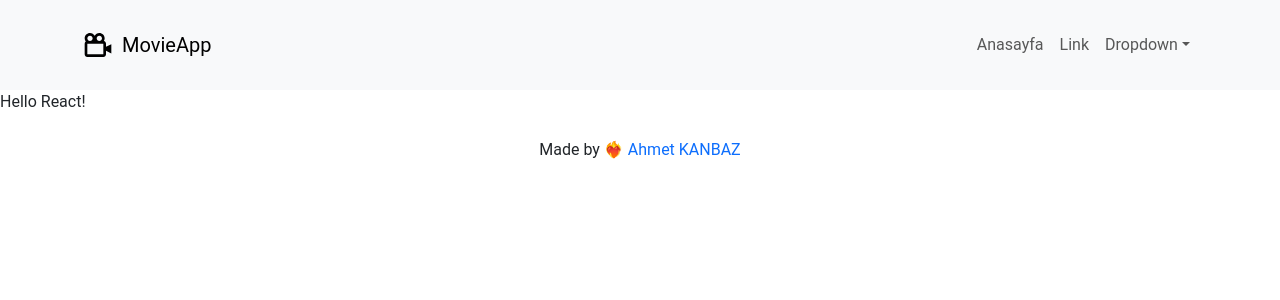
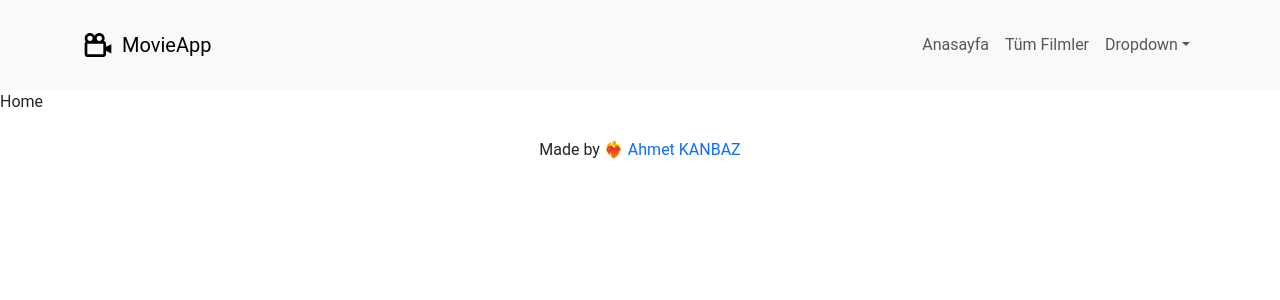
Before and after one commit to ahmetkanbaz/MovieApp, a React (Vite) app in the folder movieapp/: page / in a window 1280 px wide. Shown: the top 300 px of the page. Built offline with nearby package versions, Linux system fonts and the light colour scheme.

Commit message:
MovieApp-Router

```diff
--- a/movieapp/src/App.jsx
+++ b/movieapp/src/App.jsx
@@ -1,13 +1,14 @@
 import { GlobalStyle } from "./GlobalStyle/GlobalStyle";
 import Footer from "./components/Footer/Footer";
 import Header from "./components/Header/Header";
+import Router from "./routes/Router";
 
 function App() {
   return (
     <>
       <GlobalStyle />
       <Header />
-      Hello React!
+      <Router />
       <Footer />
     </>
   );
--- a/movieapp/src/components/Header/Header.jsx
+++ b/movieapp/src/components/Header/Header.jsx
@@ -1,10 +1,11 @@
 import {BiCameraMovie} from 'react-icons/bi'
 import {Link} from 'react-router-dom'
+
 const Header = () => {
   return (
     <nav className="navbar navbar-expand-lg bg-body-tertiary py-4">
   <div className="container">
-    <Link className="navbar-brand d-flex align-items-center gap-2" href="#">
+    <Link className="navbar-brand d-flex align-items-center gap-2" to='/'>
       <BiCameraMovie size = '2rem' />
       <span>MovieApp</span>
     </Link>
@@ -14,10 +15,10 @@ const Header = () => {
     <div className="collapse navbar-collapse" id="movieAppNavbar">
       <ul className="navbar-nav ms-auto mb-2 mb-lg-0">
         <li className="nav-item">
-          <a className="nav-link" aria-current="page" href="#">Anasayfa</a>
+          <Link to='/' className="nav-link">Anasayfa</Link>
         </li>
         <li className="nav-item">
-          <a className="nav-link" href="#">Link</a>
+          <Link to='allfilms' className="nav-link">Tüm Filmler</Link>
         </li>
         <li className="nav-item dropdown">
           <a className="nav-link dropdown-toggle" href="#" role="button" data-bs-toggle="dropdown" aria-expanded="false">
--- /dev/null
+++ b/movieapp/src/routes/Router.jsx
@@ -0,0 +1,12 @@
+import { useRoutes } from "react-router-dom";
+import Home from "../views/Home/Home";
+
+
+const Router = () => {
+  const routes =  useRoutes([
+    {path: '/', element: <Home />}
+  ])
+  return routes
+}
+
+export default Router
--- /dev/null
+++ b/movieapp/src/views/Home/Home.jsx
@@ -0,0 +1,7 @@
+const Home = () => {
+  return (
+    <div>Home</div>
+  )
+}
+
+export default Home
```
